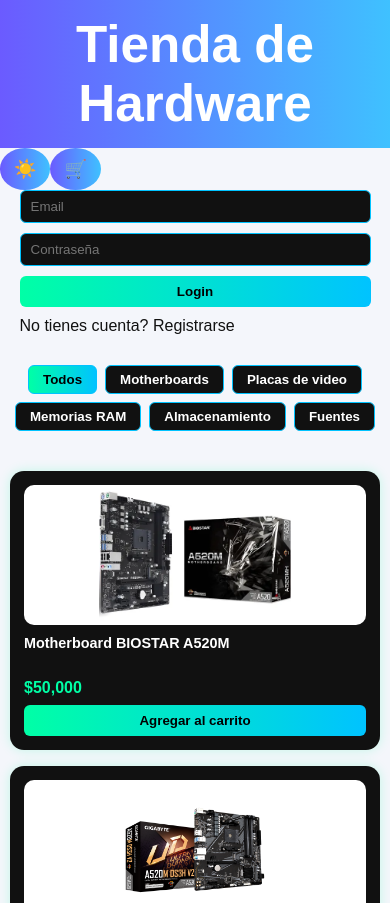
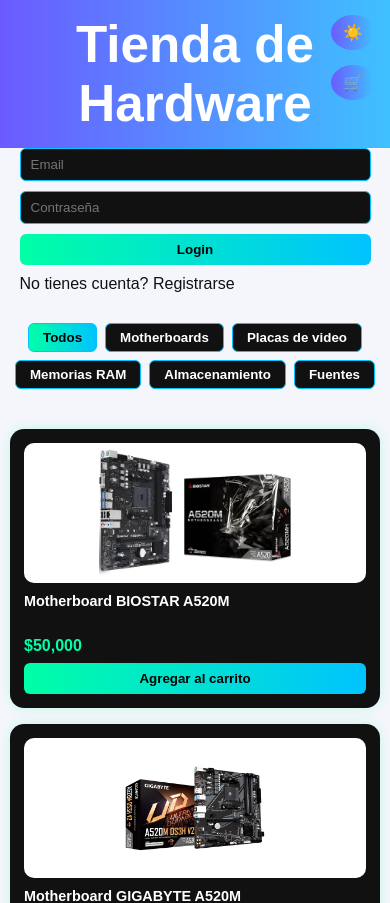
Before and after one commit to EnzoBernaola/tienda-react, a React app in the folder frontend/: page / in a window 390 px wide. Shown: the top 903 px of the page. Built offline with nearby package versions, Linux system fonts and the light colour scheme; the HTML template or start-up script is replaced by a standard one.

Commit message:
Ajustes responsive: íconos respetan header en móvil

```diff
--- a/frontend/src/pages/Home.css
+++ b/frontend/src/pages/Home.css
@@ -246,36 +246,33 @@
 
 @media (max-width: 600px) {
   header {
-    display: flex;
-    justify-content: center;
-    align-items: center;
-    position: relative;
+    text-align: center;
     padding: 15px 10px;
     font-size: 1.6rem;
-    gap: 20px;
+    position: relative;
+    z-index: 100;
   }
 
-  .header-icons {
-    display: flex;
-    flex-direction: column;
-    position: absolute;
-    right: 10px;
-    top: 50%;
-    transform: translateY(-50%);
-    gap: 10px;
-    z-index: 400;
+  .theme-toggle {
+    position: fixed;
+    top: 15px;
+    right: 15px;
+    font-size: 16px;
+    padding: 8px 12px;
+    z-index: 200;
   }
 
-  .theme-toggle,
   .cart-toggle {
-    position: relative;
-    right: 0;
-    top: 0;
-    transform: none;
+    position: fixed;
+    top: 65px;
+    right: 15px;
+    font-size: 16px;
+    padding: 8px 12px;
+    z-index: 200;
   }
 
   .cart-container {
-    top: 140px;
+    top: 120px;
     right: 10px;
     width: 90%;
     max-height: 60vh;
```
